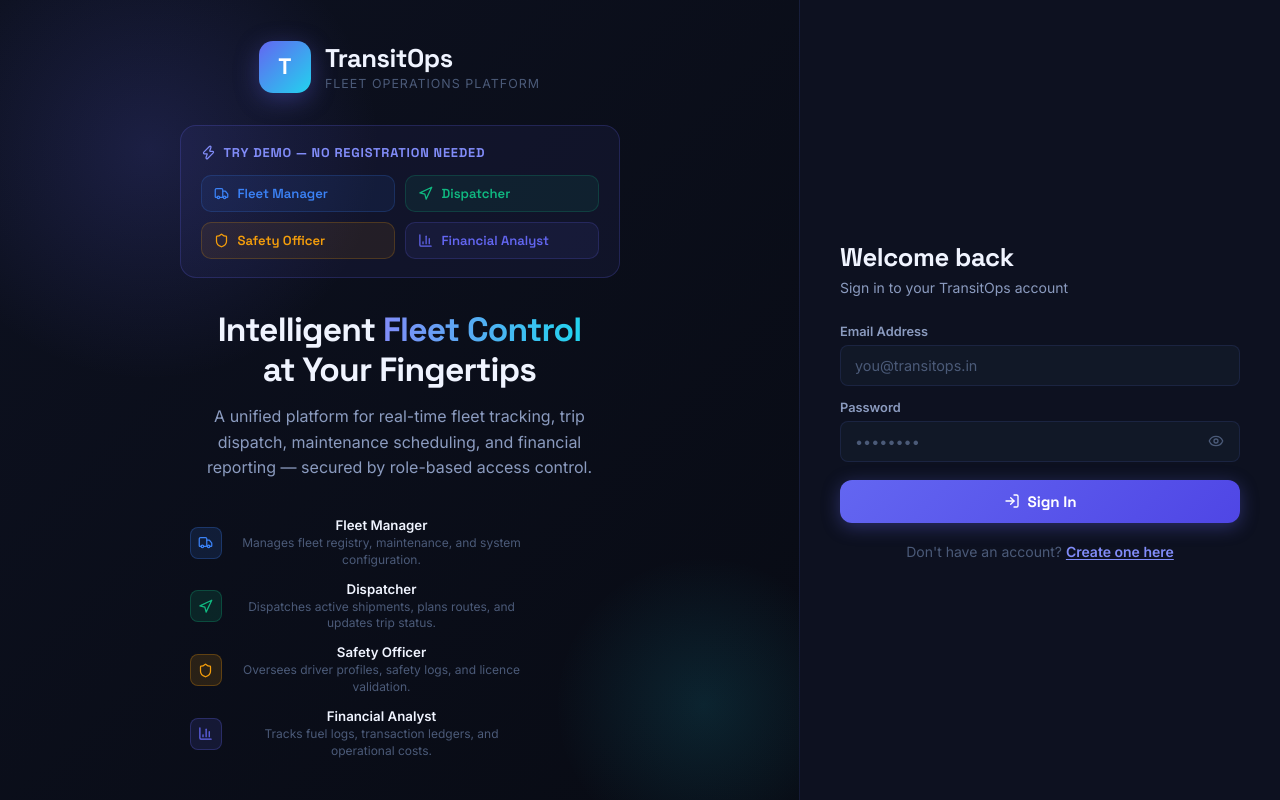
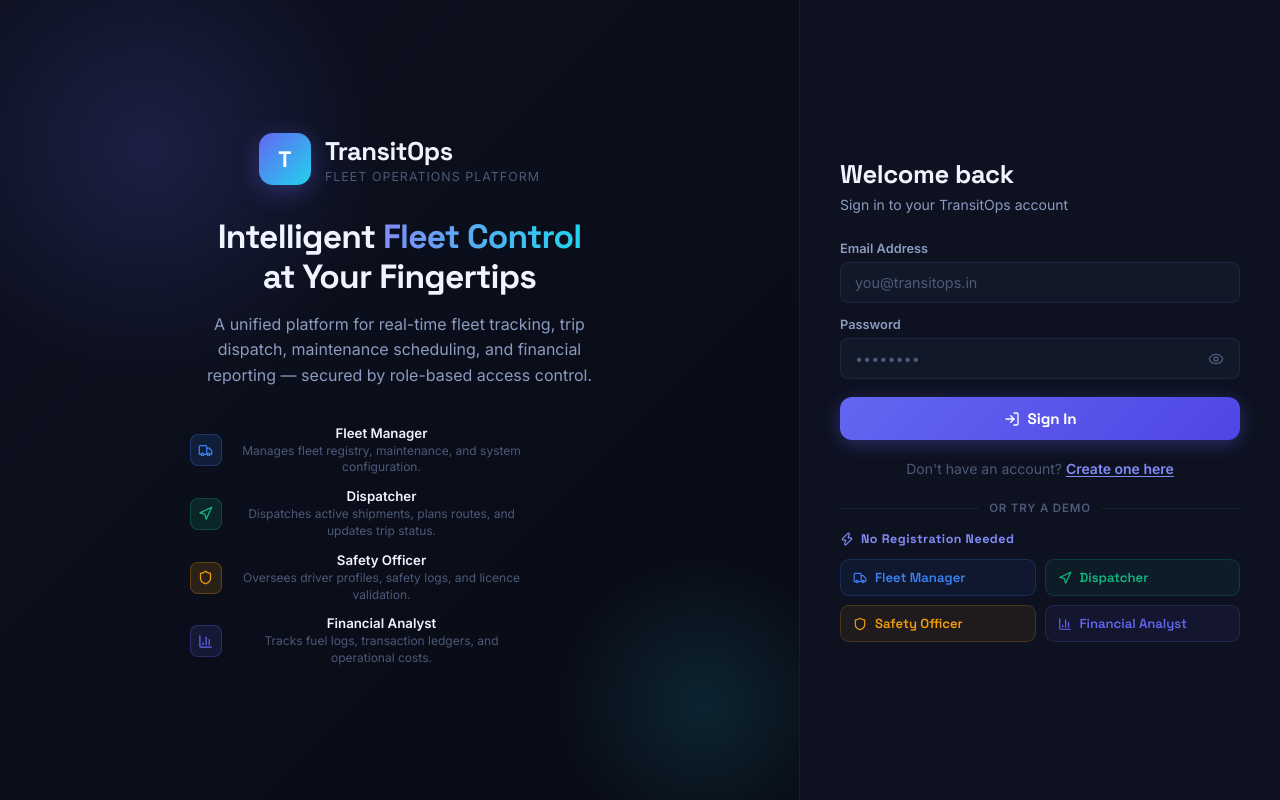
Before and after one commit to vivekmaddy16/odoo-hackathon-2026, a React (Vite) app: page / in a window 1280 px wide. Built offline with nearby package versions, Linux system fonts and the light colour scheme; no server answers.

Commit message:
ui: move demo panel to right side below login/signup form

```diff
--- a/src/components/LoginScreen.jsx
+++ b/src/components/LoginScreen.jsx
@@ -6,11 +6,75 @@ import {
 } from 'lucide-react';
 
 const DEMO_ACCOUNTS = [
-  { role: 'Fleet Manager',     email: 'fleet@transitops.in',      password: 'Fleet@123',    icon: Truck,    color: '#3b82f6' },
+  { role: 'Fleet Manager',     email: 'fleet@transitops.in',      password: 'Fleet@123',    icon: Truck,     color: '#3b82f6' },
   { role: 'Dispatcher',        email: 'dispatcher@transitops.in', password: 'Dispatch@123', icon: Navigation, color: '#10b981' },
-  { role: 'Safety Officer',    email: 'safety@transitops.in',     password: 'Safety@123',   icon: Shield,   color: '#f59e0b' },
-  { role: 'Financial Analyst', email: 'finance@transitops.in',    password: 'Finance@123',  icon: BarChart3, color: '#6366f1' },
+  { role: 'Safety Officer',    email: 'safety@transitops.in',     password: 'Safety@123',   icon: Shield,    color: '#f59e0b' },
+  { role: 'Financial Analyst', email: 'finance@transitops.in',    password: 'Finance@123',  icon: BarChart3,  color: '#6366f1' },
 ];
+
+/* ── Reusable Demo Panel ── */
+const DemoPanel = ({ demoLoading, handleDemoLogin }) => (
+  <div style={{ marginTop: 24 }}>
+    {/* Divider */}
+    <div style={{ display: 'flex', alignItems: 'center', gap: 10, marginBottom: 16 }}>
+      <div style={{ flex: 1, height: 1, background: 'var(--border-dim)' }} />
+      <span style={{ fontSize: '0.72rem', color: 'var(--text-muted)', fontWeight: 600, textTransform: 'uppercase', letterSpacing: '0.8px', whiteSpace: 'nowrap', fontFamily: 'var(--font-body)' }}>
+        or try a demo
+      </span>
+      <div style={{ flex: 1, height: 1, background: 'var(--border-dim)' }} />
+    </div>
+
+    {/* Header */}
+    <div style={{ display: 'flex', alignItems: 'center', gap: 7, marginBottom: 12 }}>
+      <Zap size={14} style={{ color: '#818cf8' }} />
+      <span style={{ fontSize: '0.78rem', fontWeight: 700, color: '#818cf8', letterSpacing: '0.5px', fontFamily: 'var(--font-ui)' }}>
+        No Registration Needed
+      </span>
+    </div>
+
+    {/* 2×2 grid of role buttons */}
+    <div style={{ display: 'grid', gridTemplateColumns: '1fr 1fr', gap: 9 }}>
+      {DEMO_ACCOUNTS.map((acc) => {
+        const Icon = acc.icon;
+        const isThisLoading = demoLoading === acc.role;
+        return (
+          <button
+            key={acc.role}
+            onClick={() => handleDemoLogin(acc)}
+            disabled={!!demoLoading}
+            style={{
+              display: 'flex',
+              alignItems: 'center',
+              gap: 8,
+              padding: '9px 12px',
+              borderRadius: 9,
+              border: `1px solid ${acc.color}33`,
+              background: `${acc.color}12`,
+              color: acc.color,
+              cursor: demoLoading ? 'wait' : 'pointer',
+              fontFamily: 'var(--font-ui)',
+              fontSize: '0.82rem',
+              fontWeight: 600,
+              transition: 'all 0.18s ease',
+              opacity: demoLoading && !isThisLoading ? 0.4 : 1,
+              textAlign: 'left',
+              width: '100%',
+            }}
+            onMouseEnter={(e) => { if (!demoLoading) { e.currentTarget.style.background = `${acc.color}24`; e.currentTarget.style.borderColor = `${acc.color}66`; } }}
+            onMouseLeave={(e) => { e.currentTarget.style.background = `${acc.color}12`; e.currentTarget.style.borderColor = `${acc.color}33`; }}
+          >
+            {isThisLoading ? (
+              <span style={{ width: 14, height: 14, border: `2px solid ${acc.color}44`, borderTop: `2px solid ${acc.color}`, borderRadius: '50%', animation: 'spin 0.7s linear infinite', flexShrink: 0, display: 'inline-block' }} />
+            ) : (
+              <Icon size={14} style={{ flexShrink: 0 }} />
+            )}
+            <span style={{ overflow: 'hidden', textOverflow: 'ellipsis', whiteSpace: 'nowrap' }}>{acc.role}</span>
+          </button>
+        );
+      })}
+    </div>
+  </div>
+);
 
 const ROLES = [
   {
@@ -139,67 +203,6 @@ const LoginScreen = () => {
           <div>
             <div className="login-logo-name">TransitOps</div>
             <div className="login-logo-tagline">Fleet Operations Platform</div>
-          </div>
-        </div>
-
-        {/* Demo quick-access */}
-        <div
-          style={{
-            position: 'relative',
-            zIndex: 1,
-            width: '100%',
-            maxWidth: 440,
-            marginBottom: 32,
-            background: 'rgba(99,102,241,0.07)',
-            border: '1px solid rgba(99,102,241,0.22)',
-            borderRadius: 16,
-            padding: '18px 20px',
-          }}
-        >
-          <div style={{ display: 'flex', alignItems: 'center', gap: 8, marginBottom: 14 }}>
-            <Zap size={15} style={{ color: '#818cf8' }} />
-            <span style={{ fontSize: '0.8rem', fontWeight: 700, color: '#818cf8', textTransform: 'uppercase', letterSpacing: '0.8px', fontFamily: 'var(--font-ui)' }}>
-              Try Demo — No Registration Needed
-            </span>
-          </div>
-          <div style={{ display: 'grid', gridTemplateColumns: '1fr 1fr', gap: 10 }}>
-            {DEMO_ACCOUNTS.map((acc) => {
-              const Icon = acc.icon;
-              const isThisLoading = demoLoading === acc.role;
-              return (
-                <button
-                  key={acc.role}
-                  onClick={() => handleDemoLogin(acc)}
-                  disabled={!!demoLoading}
-                  style={{
-                    display: 'flex',
-                    alignItems: 'center',
-                    gap: 9,
-                    padding: '9px 12px',
-                    borderRadius: 10,
-                    border: `1px solid ${acc.color}33`,
-                    background: `${acc.color}14`,
-                    color: acc.color,
-                    cursor: demoLoading ? 'wait' : 'pointer',
-                    fontFamily: 'var(--font-ui)',
-                    fontSize: '0.82rem',
-                    fontWeight: 600,
-                    transition: 'all 0.18s ease',
-                    opacity: demoLoading && !isThisLoading ? 0.45 : 1,
-                    textAlign: 'left',
-                  }}
-                  onMouseEnter={(e) => { if (!demoLoading) e.currentTarget.style.background = `${acc.color}26`; }}
-                  onMouseLeave={(e) => { e.currentTarget.style.background = `${acc.color}14`; }}
-                >
-                  {isThisLoading ? (
-                    <span style={{ width: 16, height: 16, border: `2px solid ${acc.color}44`, borderTop: `2px solid ${acc.color}`, borderRadius: '50%', animation: 'spin 0.7s linear infinite', flexShrink: 0, display: 'inline-block' }} />
-                  ) : (
-                    <Icon size={15} style={{ flexShrink: 0 }} />
-                  )}
-                  <span>{acc.role}</span>
-                </button>
-              );
-            })}
           </div>
         </div>
 
@@ -340,6 +343,9 @@ const LoginScreen = () => {
                   Create one here
                 </button>
               </p>
+
+              {/* Demo panel */}
+              <DemoPanel demoLoading={demoLoading} handleDemoLogin={handleDemoLogin} />
             </>
           ) : (
             <>
@@ -462,6 +468,9 @@ const LoginScreen = () => {
                   Sign In instead
                 </button>
               </p>
+
+              {/* Demo panel */}
+              <DemoPanel demoLoading={demoLoading} handleDemoLogin={handleDemoLogin} />
             </>
           )}
         </div>
```
